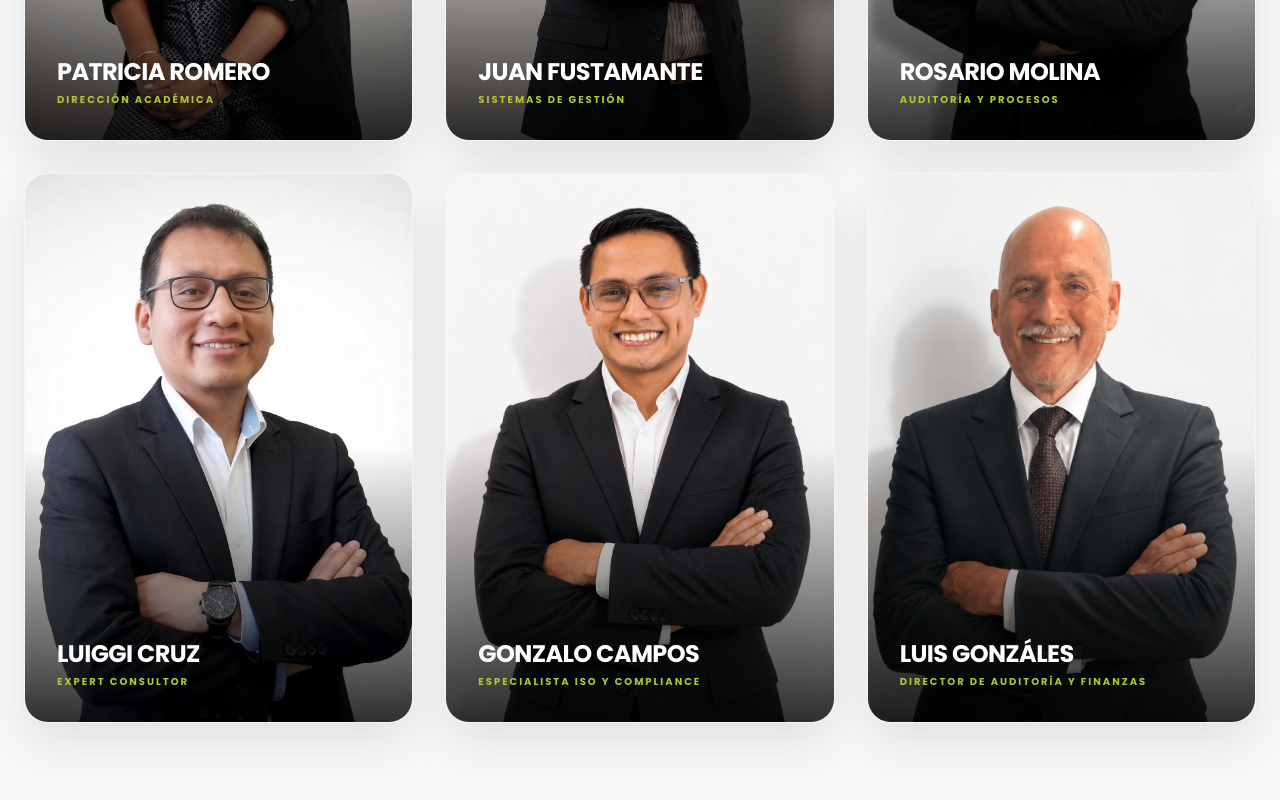
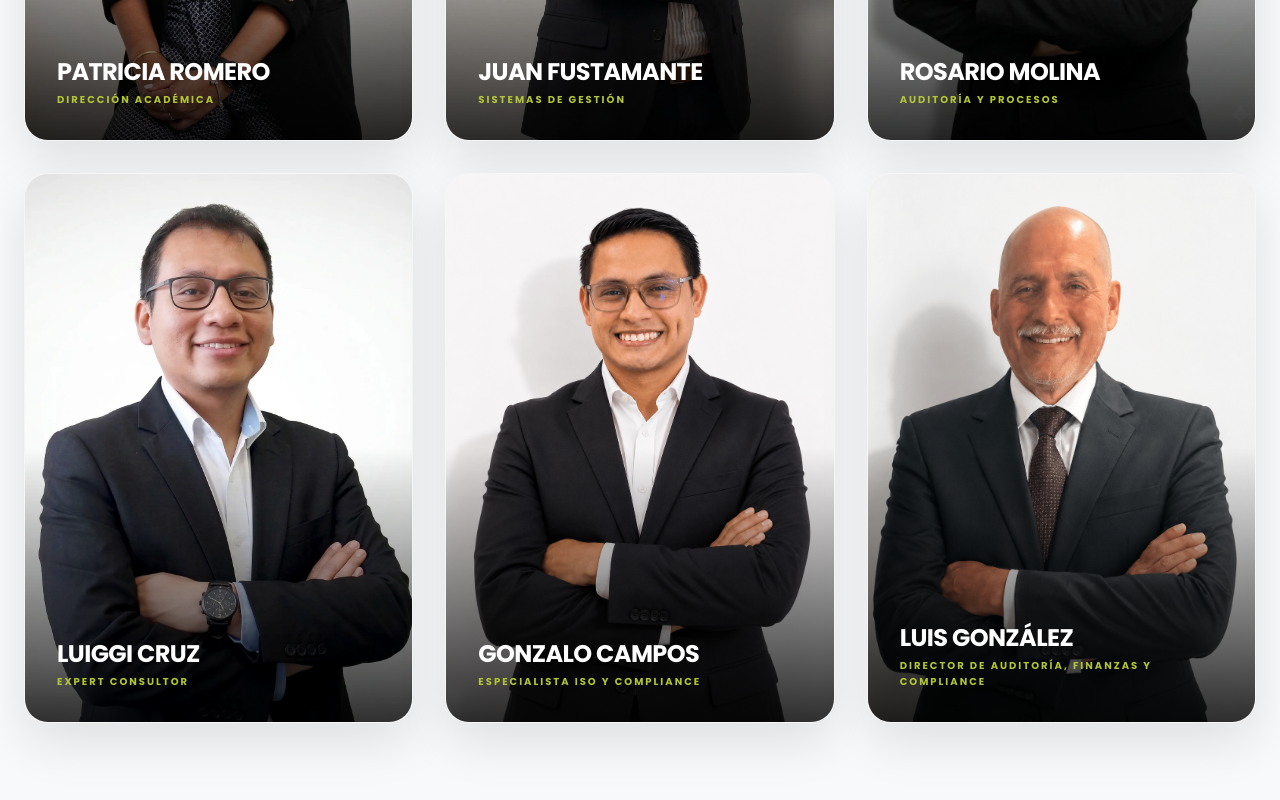
Before and after one commit to Datnya/landingapm, a React (Vite) app: page /nosotros in a window 1280 px wide. Shown: the part 2736-3536 px from the top of the page. Built offline with nearby package versions, Linux system fonts and the light colour scheme; no server answers.

Commit message:
Fix Luis González name/description and add Capacitaciones service to Occupational Medicine

```diff
--- a/src/components/sections/specialists-section.tsx
+++ b/src/components/sections/specialists-section.tsx
@@ -39,9 +39,9 @@ export default function SpecialistsSection() {
             description: t('about.spec_5_desc')
         },
         {
-            title: "Luis Gonzáles",
+            title: "Luis González",
             role: t('about.spec_6_role'),
-            src: "/Imágenes/Equipo/Luis Gonzáles.png",
+            src: "/Imágenes/Equipo/Luis González.png",
             description: t('about.spec_6_desc')
         },
     ];
--- a/src/i18n/en.json
+++ b/src/i18n/en.json
@@ -292,8 +292,8 @@
         "spec_4_desc": "Chemical Engineer and Lead Auditor with experience in 20+ international standards. Senior consultant in energy, mining, and construction sectors.",
         "spec_5_role": "ISO & Compliance Specialist",
         "spec_5_desc": "<ul class='list-disc pl-4 space-y-1 text-left'><li>10+ years in management systems, risk and process improvement.</li><li>Specialist in ISO 9001, ISO 37001 (anti-bribery) and BASC.</li><li>Track record at Migraciones and ONPE in management and institutional control.</li></ul>",
-        "spec_6_role": "Audit & Finance Director",
-        "spec_6_desc": "<ul class='list-disc pl-4 space-y-1 text-left'><li>40+ years in auditing, finance and business management.</li><li>Director at Deloitte, leading Special Projects and Operations Control.</li><li>Senior roles as Audit Manager, Finance Manager and Controller in mining and corporate sectors.</li></ul>"
+        "spec_6_role": "Director of Audit, Finance & Compliance",
+        "spec_6_desc": "<ul class='list-disc pl-4 space-y-1 text-left'><li>Over 40 years of international experience in External & Internal Auditing, IFRS, US GAAP, Tax Compliance, Criminal Compliance, and Financial Control.</li><li>Former Director at Deloitte Peru (Big Four).</li><li>Experience leading projects for multinational companies across Latin America and the United States.</li></ul>"
     },
     "blog": {
         "hero_label": "Technical Resources",
--- a/src/i18n/es.json
+++ b/src/i18n/es.json
@@ -292,8 +292,8 @@
         "spec_4_desc": "Ingeniero Químico y Auditor Líder con experiencia en +20 normas internacionales. Consultor senior en sectores de energía, minería y construcción.",
         "spec_5_role": "Especialista ISO y Compliance",
         "spec_5_desc": "<ul class='list-disc pl-4 space-y-1 text-left'><li>+10 años en sistemas de gestión, riesgos y mejora de procesos.</li><li>Especialista en ISO 9001, ISO 37001 (antisoborno) y BASC.</li><li>Trayectoria en Migraciones y la ONPE en gestión y control institucional.</li></ul>",
-        "spec_6_role": "Director de Auditoría y Finanzas",
-        "spec_6_desc": "<ul class='list-disc pl-4 space-y-1 text-left'><li>+40 años en auditoría, finanzas y gestión empresarial.</li><li>Director en Deloitte, liderando Proyectos Especiales y Control de Operaciones.</li><li>Alta dirección como Gerente de Auditoría, Finanzas y Contralor en sectores minero y corporativo.</li></ul>"
+        "spec_6_role": "Director de Auditoría, Finanzas y Compliance",
+        "spec_6_desc": "<ul class='list-disc pl-4 space-y-1 text-left'><li>Más de 40 años de experiencia internacional en Auditoría Externa e Interna, IFRS, US GAAP, Tax Compliance, Criminal Compliance y Control Financiero.</li><li>Ex Director de Deloitte Perú (Big Four).</li><li>Experiencia liderando proyectos para compañías multinacionales en Latinoamérica y Estados Unidos.</li></ul>"
     },
     "blog": {
         "hero_label": "Recursos Técnicos",
--- a/src/pages/OccupationalMedicine.tsx
+++ b/src/pages/OccupationalMedicine.tsx
@@ -1,12 +1,17 @@
 import React from 'react';
 import { Helmet } from 'react-helmet-async';
-import { Heart, Activity, Stethoscope, ShieldCheck, FileText, CalendarCheck, Users, Brain, Eye, Ear, Smile, Linkedin } from 'lucide-react';
+import { Heart, Activity, Stethoscope, ShieldCheck, FileText, CalendarCheck, Users, Brain, Eye, Ear, Smile, Linkedin, GraduationCap } from 'lucide-react';
 import { useI18n } from '../i18n';
 
 const OccupationalMedicinePage = () => {
     const { t, locale } = useI18n();
 
     const subservicios = [
+        {
+            title: locale === 'en' ? "Training" : "Capacitaciones",
+            description: locale === 'en' ? "Specialized training programs in occupational health, workplace safety, and regulatory compliance. We develop competencies in risk prevention, emergency response, ergonomics, and self-care culture for all organizational levels." : "Programas de formación especializada en salud ocupacional, seguridad laboral y cumplimiento normativo. Desarrollamos competencias en prevención de riesgos, respuesta ante emergencias, ergonomía y cultura de autocuidado para todos los niveles de la organización.",
+            icon: <GraduationCap className="w-8 h-8" />
+        },
         {
             title: locale === 'en' ? "Health Technical Report" : "Informe Técnico de Salud",
             description: locale === 'en' ? "Preparation and presentation of reports on workers' health status, medical surveillance results, and preventive recommendations." : "Elaboración y presentación de informes sobre el estado de salud de los trabajadores, resultados de vigilancia médica y recomendaciones preventivas.",
```
Also changed, not shown: public/Imágenes/Equipo/Luis González.png (renamed from public/Imágenes/Equipo/Luis Gonzáles.png).
